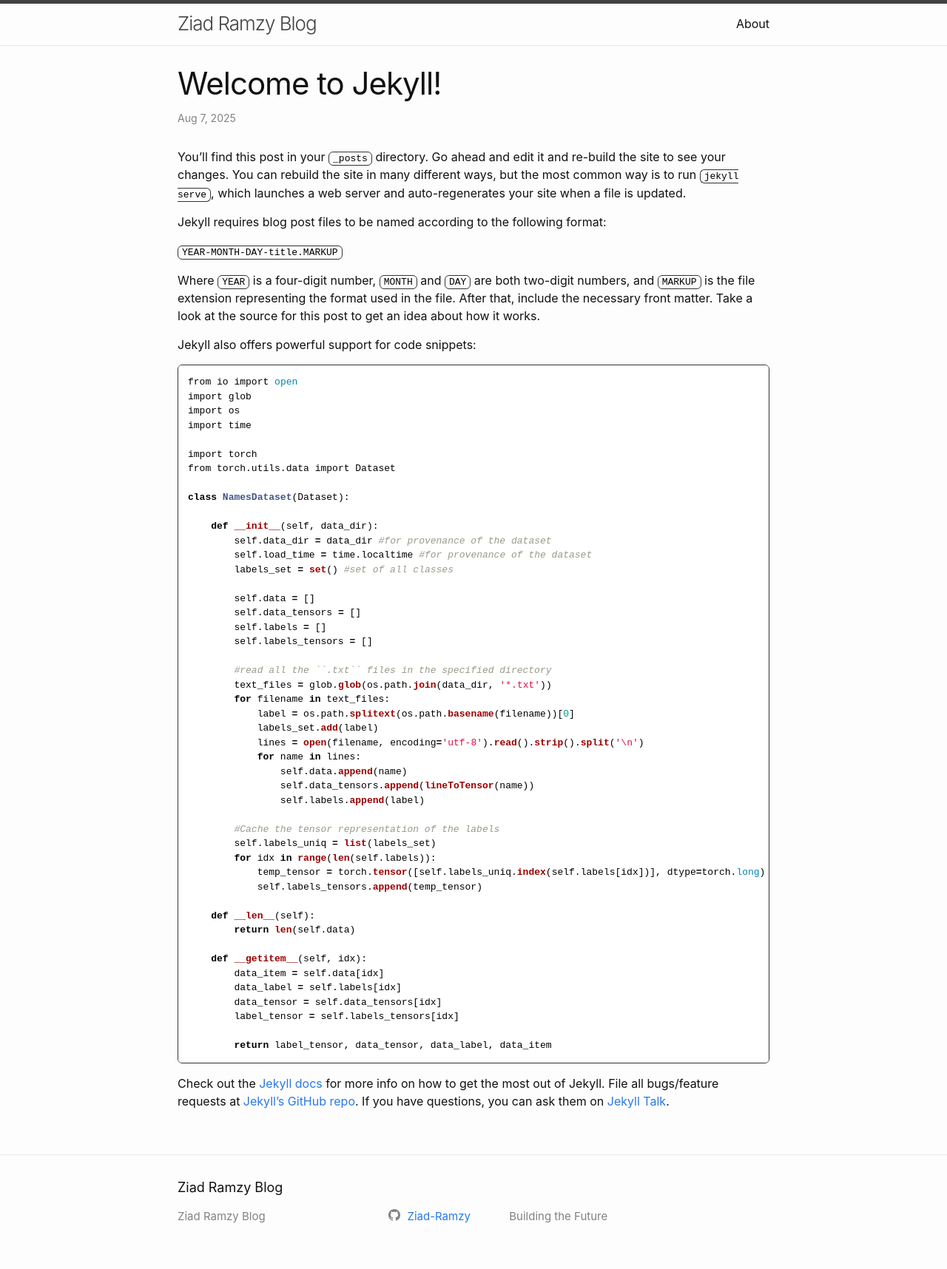
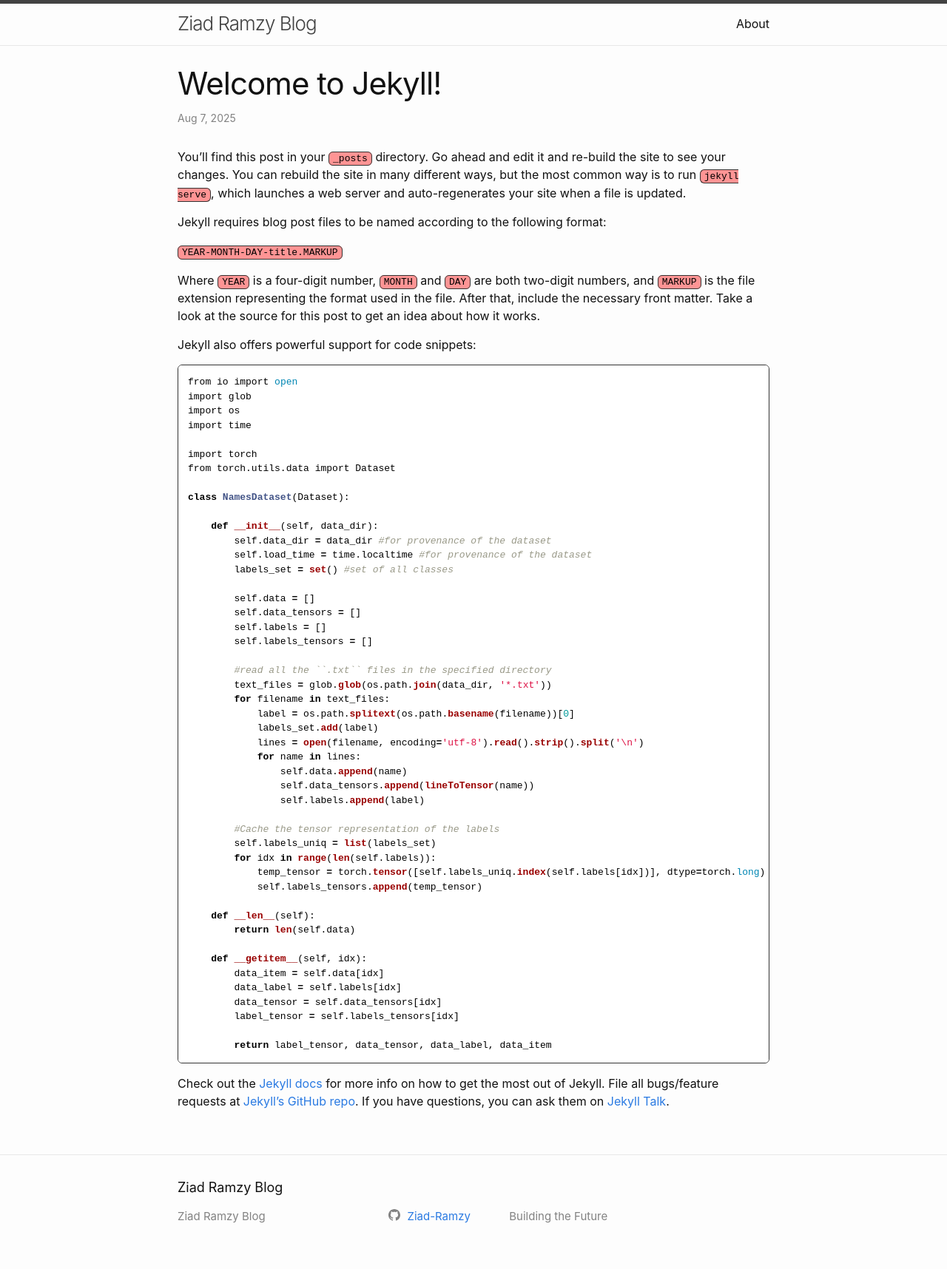
Before and after one commit to Ziad-Ramzy/ziad-ramzy.github.io, a Jekyll site: the page built from _posts/2025-08-07-welcome-to-jekyll.markdown, in a window 1280 px wide. Shown: the whole page at 74% size. Built offline with Jekyll 4.4.1, drawn with Linux system fonts in a browser that asks for light colours.

Commit message:
some customizations

```diff
--- a/assets/main.scss
+++ b/assets/main.scss
@@ -9,7 +9,7 @@
 pre, code {
   font-family: monospace;
   font-size: 13px;
-  background-color: #fdfcfcf8;
+  background-color: #ff9191f8;
   color: #000000;
   border: 1px solid #333;
   border-radius: 6px;
```
